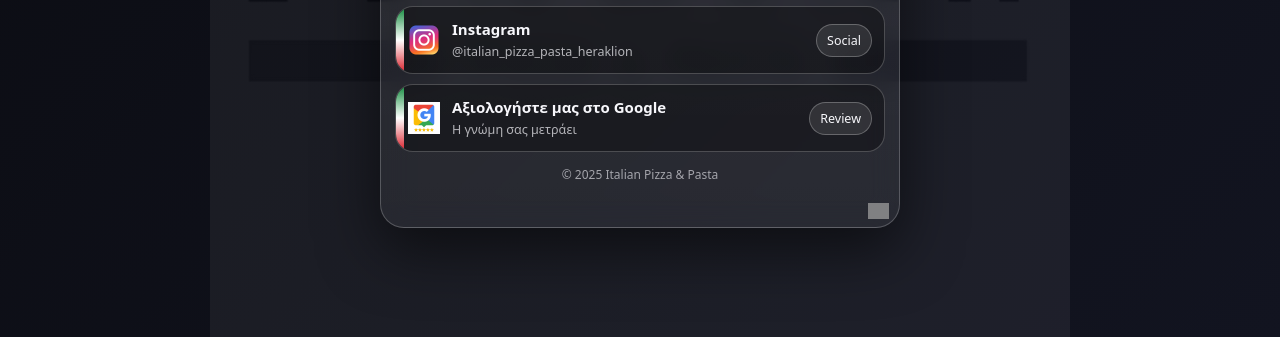
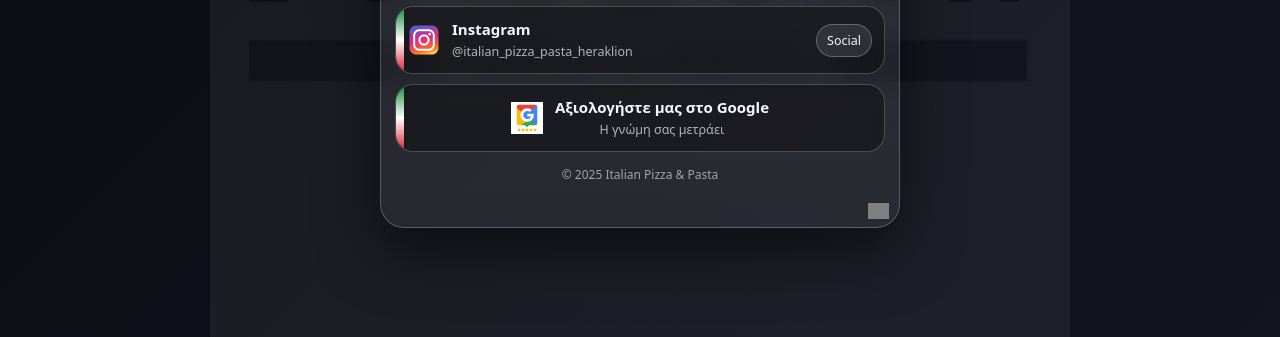
Before and after one commit to nasosps/italian, a plain HTML site: page index.html in a window 1280 px wide. Shown: the part 463-800 px from the top of the page. Drawn offline with Linux system fonts and the light colour scheme; grey boxes are pictures that could not be loaded.

Commit message:
Refactor index.html structure and styles

```diff
--- a/index.html
+++ b/index.html
@@ -229,6 +229,24 @@ footer{
     height:18px;
   }
 }
+/* ΜΟΝΟ το Google Review στο κέντρο */
+.btn-google{
+  justify-content: center;
+}
+
+.btn-google .left{
+  justify-content: center;
+}
+
+.btn-google .label{
+  text-align: center;
+}
+
+/* Προαιρετικό: κρύβουμε το pill μόνο στο Google */
+.btn-google .pill{
+  display: none;
+}
+
 </style>
 </head>
 
@@ -302,7 +320,7 @@ footer{
         <span class="pill">Social</span>
       </a>
 
-      <a class="btn" href="https://search.google.com/local/writereview?placeid=ChIJXXnuSnpbmhQR2RElBJNL9aw" target="_blank" rel="noopener">
+      <a class="btn btn-google" href="https://search.google.com/local/writereview?placeid=ChIJXXnuSnpbmhQR2RElBJNL9aw" target="_blank" rel="noopener">
         <span class="accent"></span>
         <div class="left">
           <img src="google_review.png" class="icon-img" alt="Google Review">
@@ -311,7 +329,6 @@ footer{
             <span>Η γνώμη σας μετράει</span>
           </div>
         </div>
-        <span class="pill">Review</span>
       </a>
 
     </div>
```
